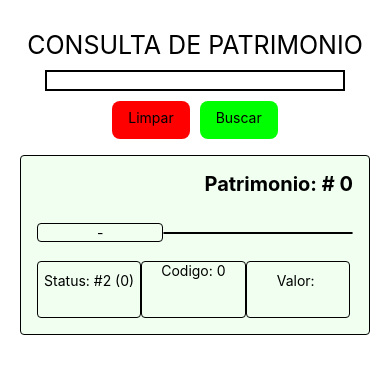
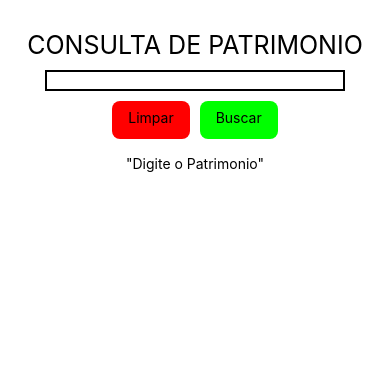
Before and after one commit to luizdeveloperbr/movemob.app-mobile, a React Native app: screen / in a window 390 px wide. Shown: the top 374 px of the page. Built offline with nearby package versions, Linux system fonts and the light colour scheme; no server answers.

Commit message:
add EquipamentoDetailsType

```diff
--- /dev/null
+++ b/@types/env.d.tsx
@@ -0,0 +1,3 @@
+declare module '@env' {
+    export const BACKEND_URL: string;
+  }
--- a/App.tsx
+++ b/App.tsx
@@ -1,63 +1,43 @@
 import { StatusBar } from 'expo-status-bar';
+import { getDataHook } from './hooks'
 import { NativeSyntheticEvent, Pressable, StyleSheet, Text, TextInput, TextInputSubmitEditingEventData, View, TouchableNativeFeedback } from 'react-native';
 // import InputPatrimonioId from './components/InputPatrimonioIdComponent';
 import { useEffect, useRef, useState } from 'react';
 
+type EquipamentoDetailsType = {
+  id: number
+  descricao: string
+  codigo: number
+  filial_id: number
+  valor: number
+  filial: {
+    descricao: string
+  }
+  setor: {
+    descricao: string
+  }
+  movimentacao: {
+    status: string
+  }
+
+}
+
 export default function App() {
-  const [state, setState] = useState<number | undefined>(0)
-  const [equipamento,setEquipamento] = useState(
- {
-     "id": 0,
-     "codigo": 0,
-     "filial_id": "",
-     "descricao": "",
-     "valor": "",
-     "setor_id": 0,
-     "movimentacao_id": 0,
-     "imagens": [],
-     "setor": {
-       "id": 0,
-       "descricao": "",
-       "responsavel": "",
-       "filial": 0
-     },
-     "movimentacao": {
-       "status": "0"
-     },
-     "filial": {
-       "descricao": ""
-     }
-   }
-  )
+  const [id, setId] = useState<number | undefined>(undefined)
+  const [equipamentoDetails, setEquipamentoDetails] = useState<EquipamentoDetailsType | undefined>(undefined)
   const inputRef = useRef<TextInput | null>(null)
 
 
-  useEffect(()=>{
-    function getData(){
-
-      fetch(`${process.env.BACKEND_URL}/equipamento/${state}`)
-      .then(data => {
-        return data.json()
-      })
-      .then(eq => {
-        setEquipamento(eq)
-      }).catch(e => console.log(e))
-    };
-    getData()
-
-  },[state])
+  useEffect(() => {
+    getDataHook(id, setEquipamentoDetails)
+  }, [id])
 
 
-  //
   function handleInputId(e: NativeSyntheticEvent<TextInputSubmitEditingEventData>) {
     const id = e.nativeEvent.text.trim().replaceAll(/[a-zA-Z-., ]/g, "")
-    setState(Number(id))
+    setId(Number(id))
   };
 
-  function doClear() {
-    setState(0)
-    inputRef.current?.clear()
-  };
   //
   return (
     <View style={styles.container}>
@@ -73,8 +53,6 @@ export default function App() {
       >
         <TextInput
           ref={comp => inputRef.current = comp}
-          inlineImageLeft='search_icon'
-          inlineImagePadding={20}
           style={styles.input_id}
           onSubmitEditing={(e) => handleInputId(e)}
           inputMode='numeric'
@@ -90,7 +68,7 @@ export default function App() {
 
           <Pressable
             style={styles.button_clear}
-            onPress={() => doClear()}>
+            onPress={() => inputRef.current?.clear()}>
             <Text>Limpar</Text>
           </Pressable>
           <Pressable
@@ -102,7 +80,7 @@ export default function App() {
         </View>
       </View>
       {/* fim */}
-
+      {equipamentoDetails ?
         <View style={StyleSheet.compose(devStyle.border, {
           backgroundColor: 'honeydew',
           width: '100%',
@@ -114,16 +92,16 @@ export default function App() {
             fontWeight: 'bold',
             fontSize: 20,
             textAlign: 'right',
-        }}>Patrimonio: # {equipamento.id}</Text>
-        <Text style={{ paddingBottom: 8 }}>{equipamento.descricao}</Text>
+          }}>Patrimonio: # {equipamentoDetails?.id}</Text>
+          <Text style={{ paddingBottom: 8 }}>{equipamentoDetails?.descricao}</Text>
           <View style={{
             minHeight: 30,
             flex: 1,
             flexDirection: 'row',
             alignItems: 'center'
           }}>
-          <Text style={StyleSheet.compose(devStyle.border, { width: '40%', textAlign: 'center' })}>{equipamento.filial.descricao} - {equipamento.filial_id}</Text>
-          <Text style={StyleSheet.compose(devStyle.border, { width: '60%', textAlign: 'center', backgroundColor: '#fff' })}>{equipamento.setor.descricao}</Text>
+            <Text style={StyleSheet.compose(devStyle.border, { width: '40%', textAlign: 'center' })}>{equipamentoDetails?.filial.descricao} - {equipamentoDetails?.filial_id}</Text>
+            <Text style={StyleSheet.compose(devStyle.border, { width: '60%', textAlign: 'center', backgroundColor: '#fff' })}>{equipamentoDetails?.setor.descricao}</Text>
           </View>
           <View style={{
             minHeight: 30,
@@ -131,11 +109,11 @@ export default function App() {
             flexDirection: 'row',
             alignItems: 'center'
           }}>
-          <Text style={StyleSheet.compose(devStyle.border, { paddingTop: 10, height: '100%', width: '33%', textAlign: 'center' })}>Status: #2 ({equipamento.movimentacao.status})</Text>
-          <Text style={StyleSheet.compose(devStyle.border, { height: '100%', width: '33%', textAlign: 'center' })}>Codigo: {equipamento.codigo}</Text>
-          <Text style={StyleSheet.compose(devStyle.border, { paddingTop: 10, height: '100%', width: '33%', textAlign: 'center' })}>Valor: {equipamento.valor}</Text>
+            <Text style={StyleSheet.compose(devStyle.border, { paddingTop: 10, height: '100%', width: '33%', textAlign: 'center' })}>Status: #2 ({equipamentoDetails?.movimentacao.status})</Text>
+            <Text style={StyleSheet.compose(devStyle.border, { paddingTop: 10, height: '100%', width: '33%', textAlign: 'center' })}>Codigo: {equipamentoDetails?.codigo}</Text>
+            <Text style={StyleSheet.compose(devStyle.border, { paddingTop: 10, height: '100%', width: '33%', textAlign: 'center' })}>Valor: {equipamentoDetails?.valor}</Text>
           </View>
-      </View>
+        </View> : <Text>"Digite o Patrimonio"</Text>}
       <StatusBar style="auto" />
     </View>
   );
--- a/babel.config.js
+++ b/babel.config.js
@@ -2,5 +2,15 @@ module.exports = function(api) {
   api.cache(true);
   return {
     presets: ['babel-preset-expo'],
+    plugins: [['module:react-native-dotenv', {
+      "envName": "APP_ENV",
+      "moduleName": "@env",
+      "path": ".env",
+      "blocklist": null,
+      "allowlist": null,
+      "safe": false,
+      "allowUndefined": true,
+      "verbose": false
+    }]]
   };
 };
--- /dev/null
+++ b/hooks/getData.ts
@@ -0,0 +1,29 @@
+import { BACKEND_URL} from '@env';
+type EquipamentoDetailsType = {
+    id: number
+    descricao: string
+    codigo: number
+    filial_id: number
+    valor: number
+    filial: {
+      descricao: string
+    }
+    setor: {
+      descricao: string
+    }
+      movimentacao: {
+        status: string
+      }
+
+  }
+export default async function getData(state: number | undefined, setState: React.Dispatch<React.SetStateAction<EquipamentoDetailsType | undefined>>){
+    if(state){
+      try {
+        const response = await fetch(`${BACKEND_URL}/equipamento/${state}`)
+        const data = await response.json()
+        setState(data)
+      } catch (error) {
+        console.log(error)
+      }
+    }
+  }
--- /dev/null
+++ b/hooks/index.ts
@@ -0,0 +1,2 @@
+import getDataHook from './getData'
+export {getDataHook}
--- a/package.json
+++ b/package.json
@@ -18,6 +18,8 @@
   "devDependencies": {
     "@babel/core": "^7.20.0",
     "@types/react": "~18.2.45",
+    "@types/react-native-dotenv": "^0.2.2",
+    "react-native-dotenv": "^3.4.9",
     "typescript": "^5.1.3"
   },
   "private": true
--- a/tsconfig.json
+++ b/tsconfig.json
@@ -1,6 +1,7 @@
 {
   "extends": "expo/tsconfig.base",
   "compilerOptions": {
-    "strict": true
+    "strict": true,
+    "typeRoots": ["./@types"]
   }
 }
```
Also changed, not shown: 1 other file (tests, documents, lock files or other folders). Lines whose indentation alone changed are shown as unchanged.
